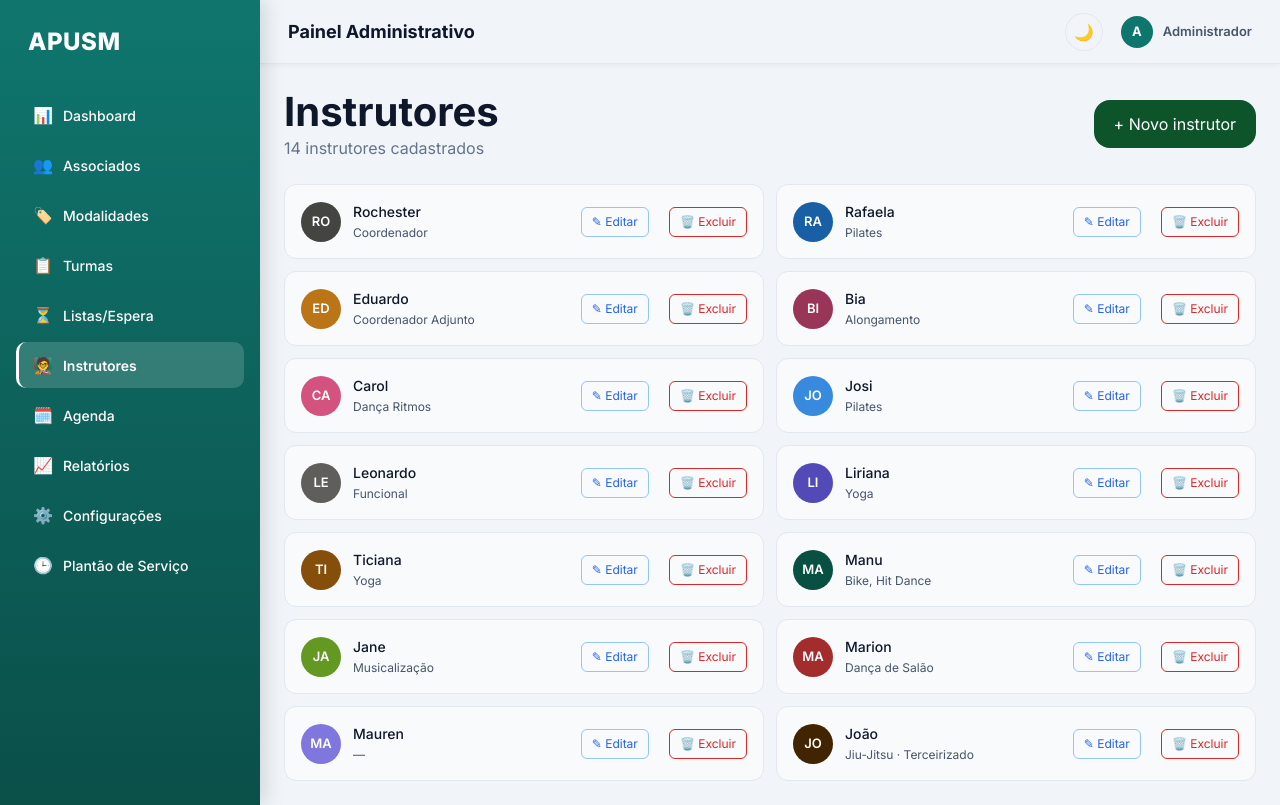
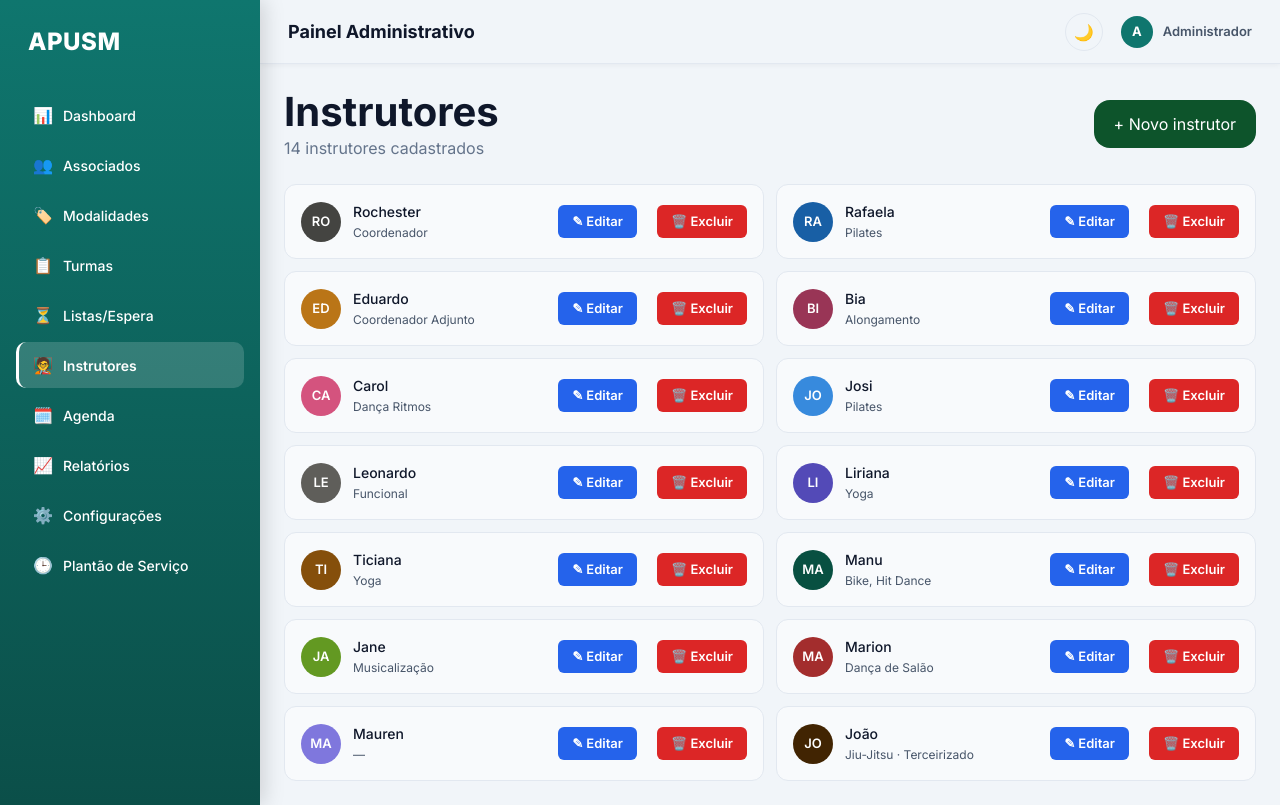
Before and after one commit to BrenoFranzin/apusm, a React (Vite) app: page /instrutores in a window 1280 px wide. Built offline with nearby package versions, Linux system fonts and the light colour scheme.

Commit message:
auto-commit

```diff
--- a/src/modules/instrutores/components/InstrutorCard.tsx
+++ b/src/modules/instrutores/components/InstrutorCard.tsx
@@ -64,14 +64,16 @@ export function InstrutorCard({ instrutor, onEditar, onExcluir }: Props) {
         <button
           onClick={() => onEditar(instrutor)}
           style={{
-            fontSize: 12,
-            color: "#2563eb",
-            border: "1px solid #93c5fd",
+            fontSize: 13,
+            fontWeight: 600,
+            color: "#ffffff",
+            border: "none",
             borderRadius: 6,
-            padding: "5px 10px",
-            background: "var(--background-primary)",
+            padding: "7px 14px",
+            background: "#2563eb",
             marginLeft: 8,
-             whiteSpace: "nowrap",
+            whiteSpace: "nowrap",
+            cursor: "pointer",
           }}
         >
           ✎ Editar
@@ -87,14 +89,16 @@ export function InstrutorCard({ instrutor, onEditar, onExcluir }: Props) {
             if (confirmar) onExcluir(instrutor.id);
           }}
           style={{
-            fontSize: 12,
-            color: "var(--color-danger)",
-            border: "1px solid var(--color-danger)",
+            fontSize: 13,
+            fontWeight: 600,
+            color: "#ffffff",
+            border: "none",
             borderRadius: 6,
-            padding: "5px 10px",
-            background: "var(--background-primary)",
+            padding: "7px 14px",
+            background: "var(--color-danger)",
             marginLeft: 8,
             whiteSpace: "nowrap",
+            cursor: "pointer",
           }}
         >
           🗑️ Excluir
```
